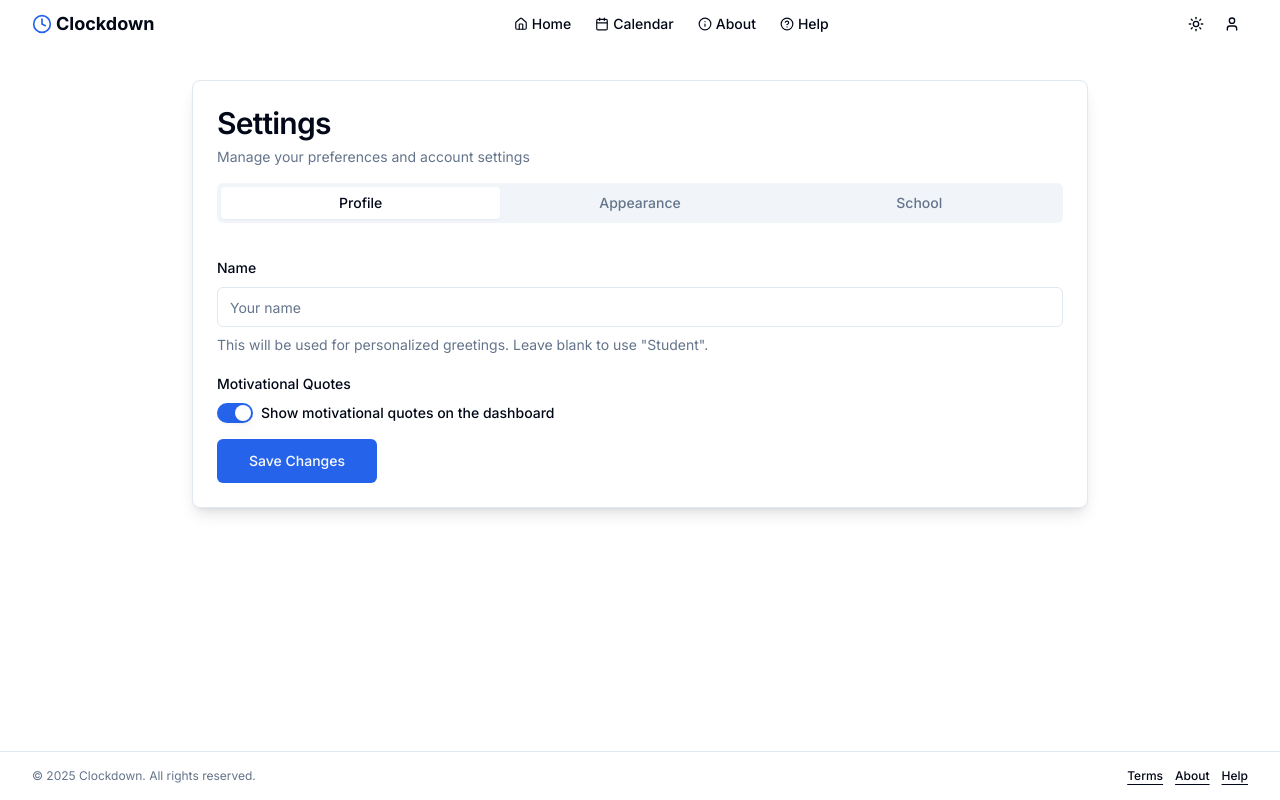
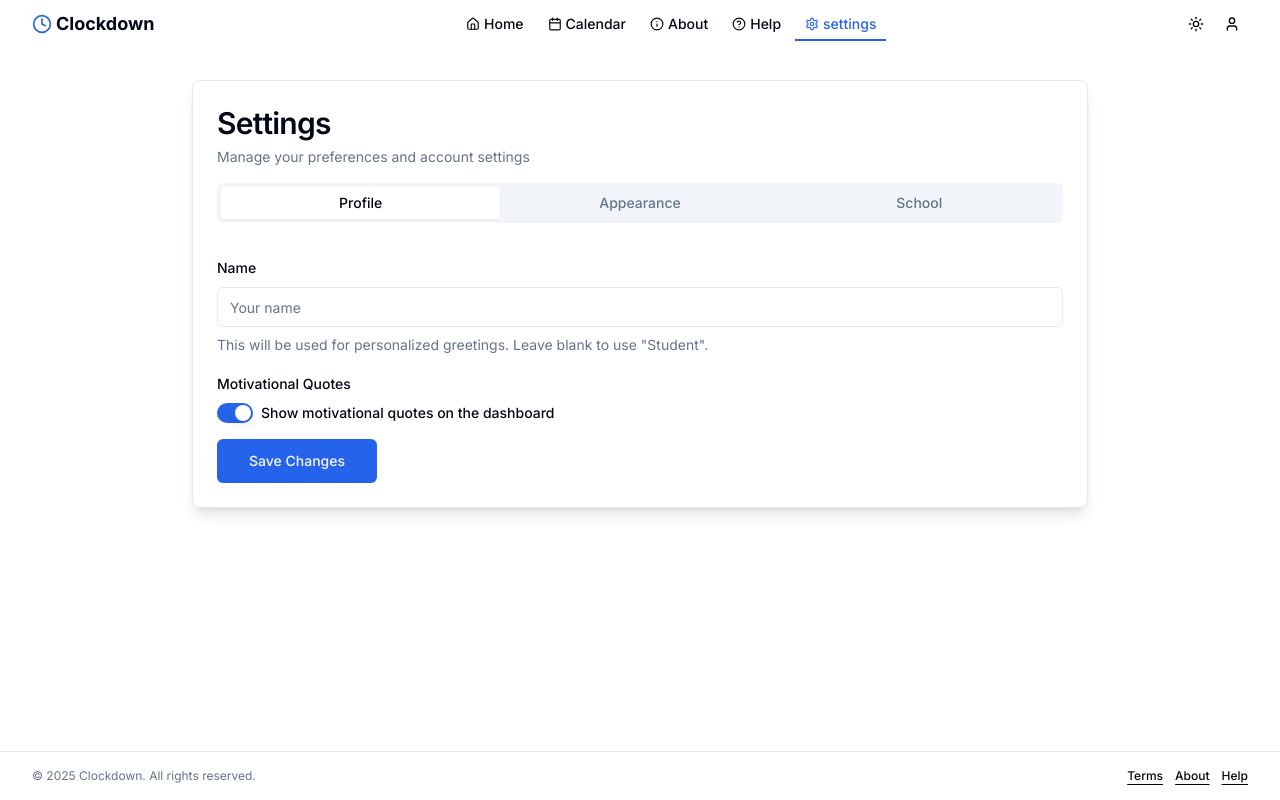
Before and after one commit to mohameodo/clockdown, a Next.js app: page /settings in a window 1280 px wide. Built offline with nearby package versions, Linux system fonts and the light colour scheme.

Commit message:
Update header.tsx

```diff
--- a/components/header.tsx
+++ b/components/header.tsx
@@ -29,6 +29,7 @@ export function Header() {
     { name: "Calendar", href: "/calendar", icon: Calendar },
     { name: "About", href: "/about", icon: Info },
     { name: "Help", href: "/help", icon: HelpCircle },
+    { name: "settings", href: "/settings", icon: Settings },
   ]
 
   useEffect(() => {
```
